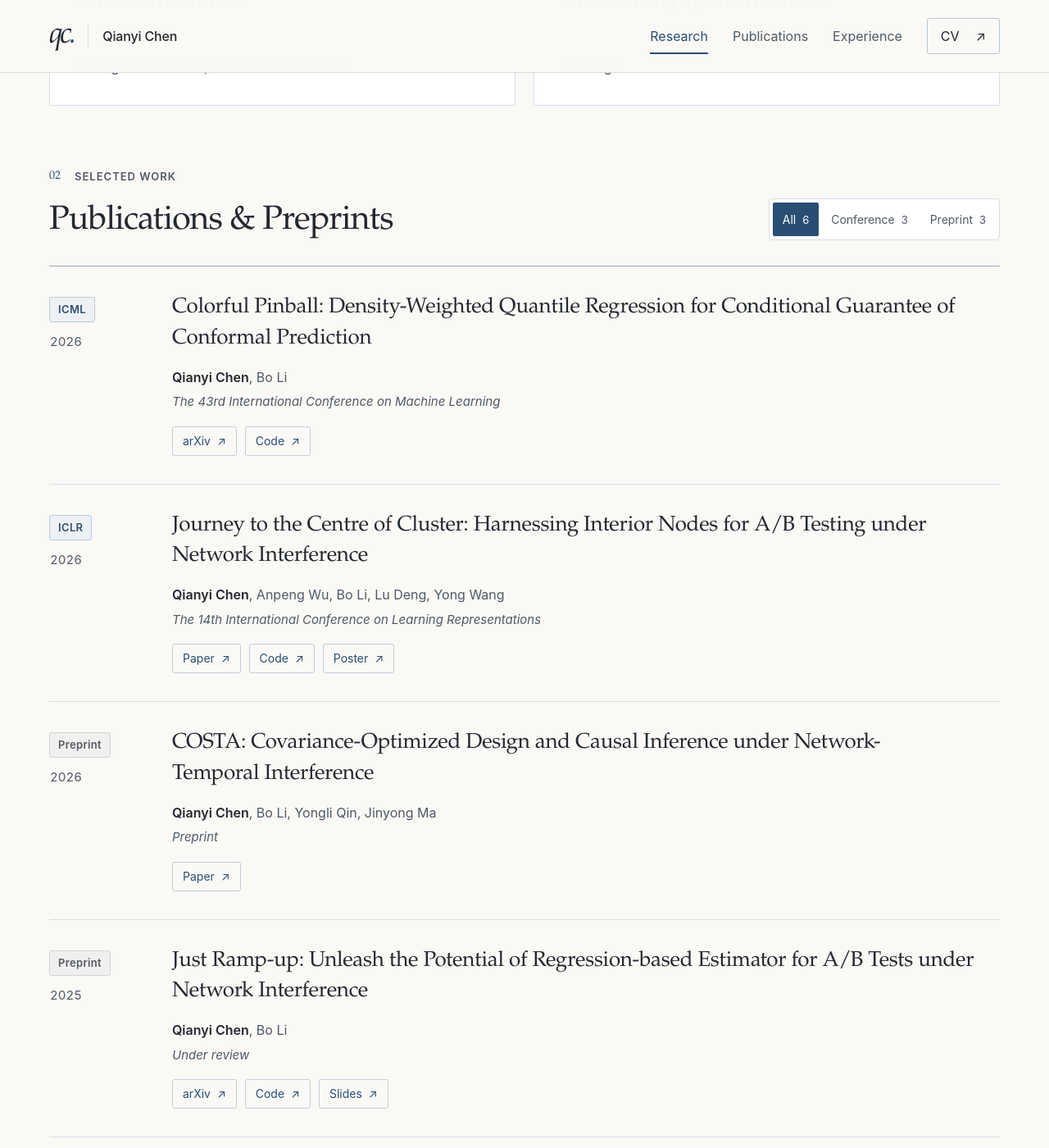
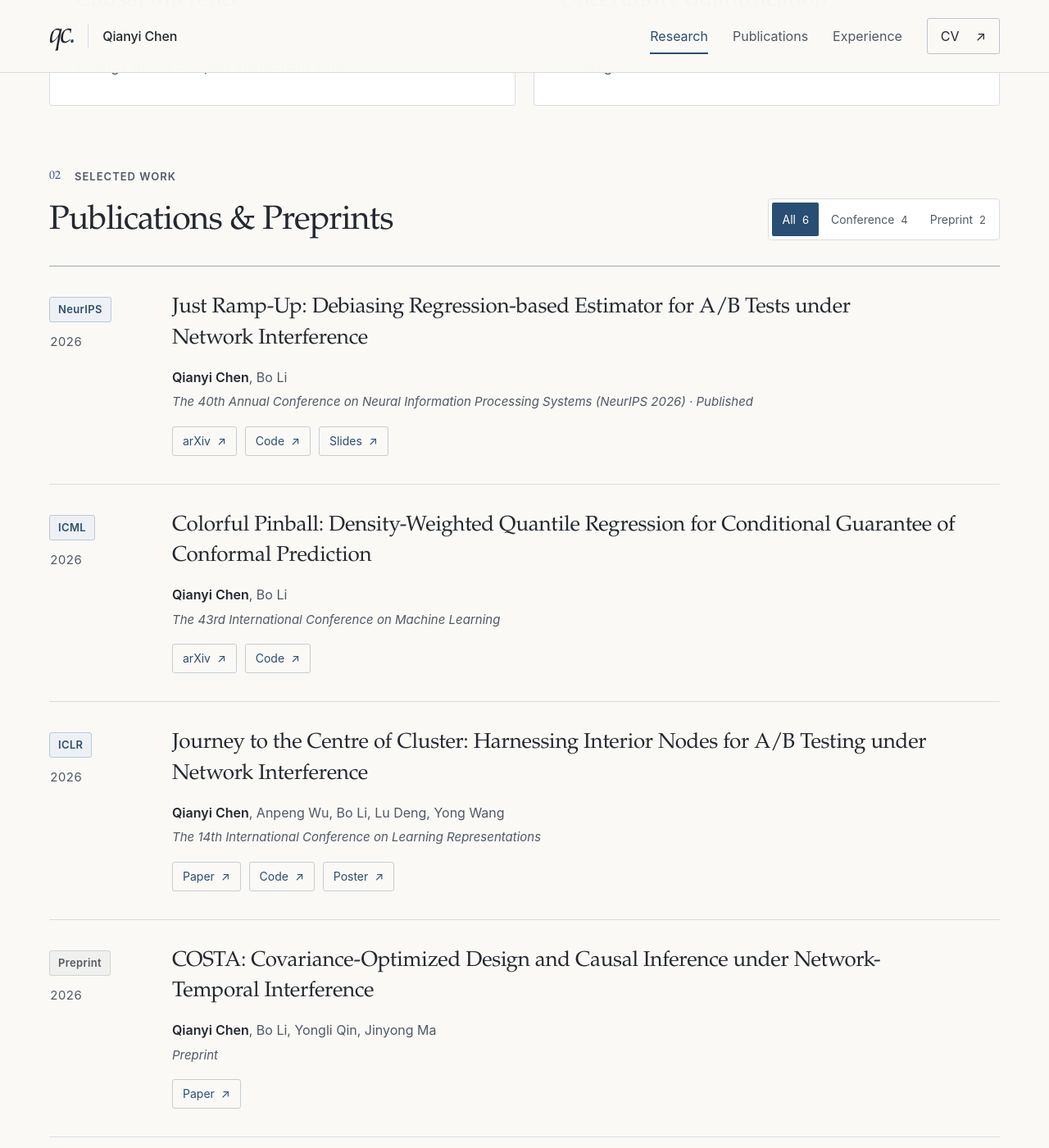
Before and after one commit to Cqyiiii/cqyiiii.github.io, a Jekyll site: the page built from _pages/about.md, in a window 1280 px wide and 1400 px high, scrolled down 1312 px. Shown: the whole window at 82% size. Built offline with Jekyll 4.4.1, drawn with Linux system fonts in a browser that asks for light colours.

Commit message:
Publish Just Ramp-Up at NeurIPS 2026

```diff
--- a/_pages/about.md
+++ b/_pages/about.md
@@ -70,13 +70,30 @@ redirect_from:
       </div>
       <div class="publication-filters" role="group" aria-label="Filter publications" hidden>
         <button type="button" data-filter="all" aria-pressed="true">All <span>6</span></button>
-        <button type="button" data-filter="conference" aria-pressed="false">Conference <span>3</span></button>
-        <button type="button" data-filter="preprint" aria-pressed="false">Preprint <span>3</span></button>
+        <button type="button" data-filter="conference" aria-pressed="false">Conference <span>4</span></button>
+        <button type="button" data-filter="preprint" aria-pressed="false">Preprint <span>2</span></button>
       </div>
     </div>
     <p class="sr-only" id="publication-status" role="status" aria-live="polite"></p>
 
     <div class="publication-list">
+      <article class="publication-item">
+        <div class="publication-item__meta">
+          <span class="venue">NeurIPS</span>
+          <span class="year">2026</span>
+        </div>
+        <div class="publication-item__body">
+          <h3>Just Ramp-Up: Debiasing Regression-based Estimator for A/B Tests under Network Interference</h3>
+          <p class="authors"><strong>Qianyi Chen</strong>, Bo Li</p>
+          <p class="publication-item__venue">The 40th Annual Conference on Neural Information Processing Systems (NeurIPS 2026) · Published</p>
+          <div class="paper-links">
+            <a href="https://arxiv.org/abs/2410.12740">arXiv</a>
+            <a href="https://github.com/Cqyiiii/Just-Ramp-up">Code</a>
+            <a href="/files/ramp-up.pdf">Slides</a>
+          </div>
+        </div>
+      </article>
+
       <article class="publication-item">
         <div class="publication-item__meta">
           <span class="venue">ICML</span>
@@ -121,23 +138,6 @@ redirect_from:
           <p class="publication-item__venue">Preprint</p>
           <div class="paper-links">
             <a href="https://arxiv.org/pdf/2609.02032">Paper</a>
-          </div>
-        </div>
-      </article>
-
-      <article class="publication-item">
-        <div class="publication-item__meta">
-          <span class="venue venue--preprint">Preprint</span>
-          <span class="year">2025</span>
-        </div>
-        <div class="publication-item__body">
-          <h3>Just Ramp-up: Unleash the Potential of Regression-based Estimator for A/B Tests under Network Interference</h3>
-          <p class="authors"><strong>Qianyi Chen</strong>, Bo Li</p>
-          <p class="publication-item__venue">Under review</p>
-          <div class="paper-links">
-            <a href="https://arxiv.org/abs/2410.12740">arXiv</a>
-            <a href="https://github.com/Cqyiiii/Just-Ramp-up">Code</a>
-            <a href="/files/ramp-up.pdf">Slides</a>
           </div>
         </div>
       </article>
```
Also changed, not shown: _pages/cv.md (+8 -7 lines).
